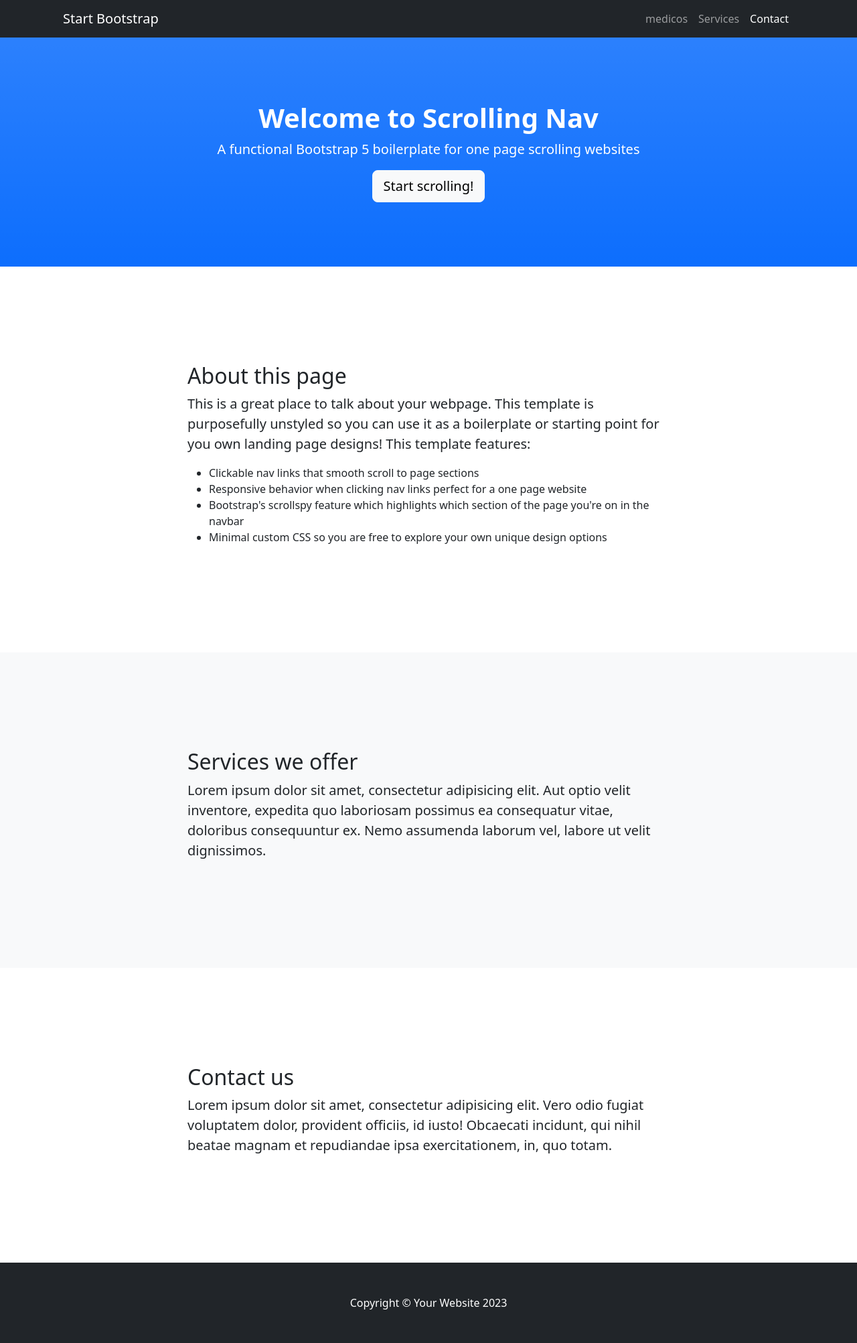
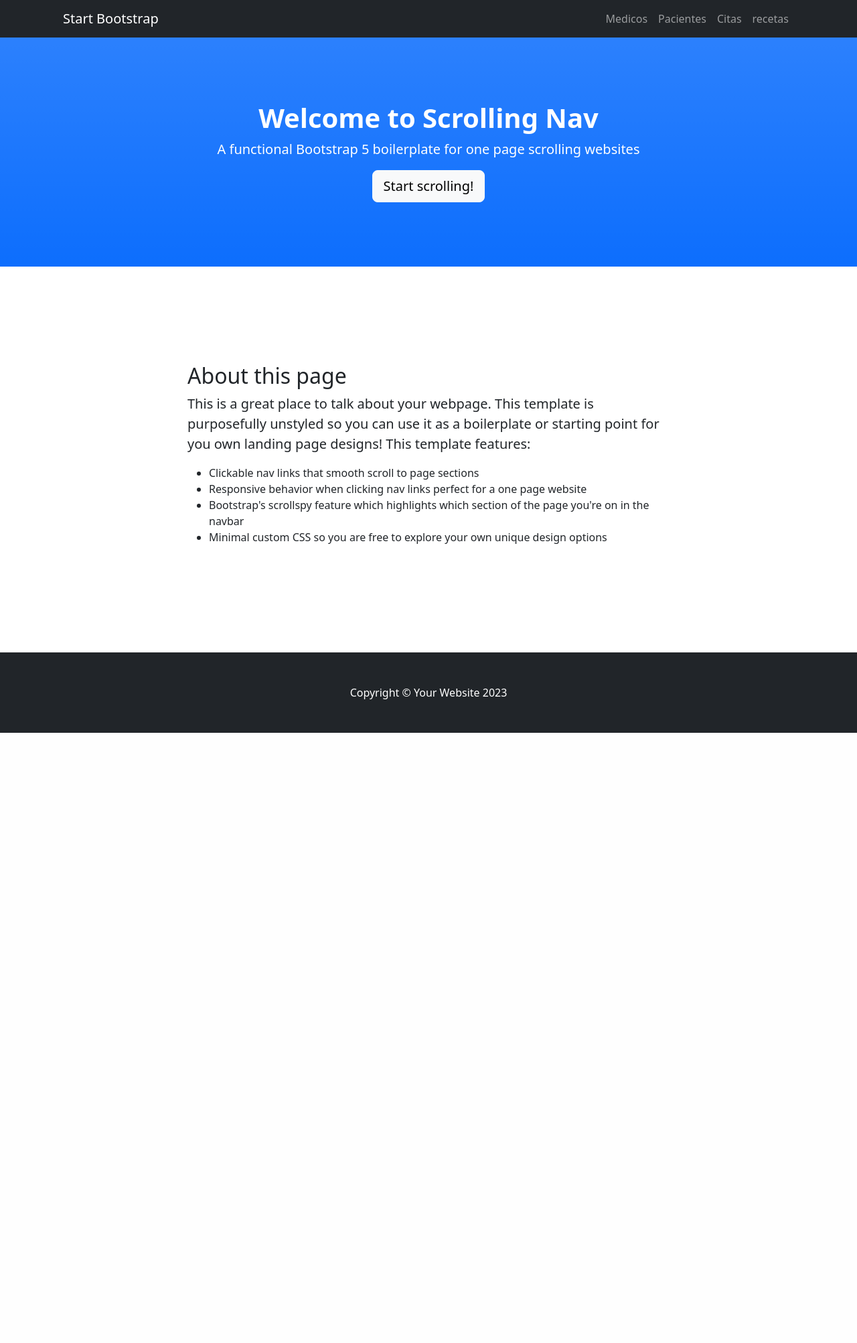
Before and after one commit to brayan084/Tercera-pre-entrega-ZORRO, a Django app: page / in a window 1280 px wide. Shown: the whole page at 67% size. After the commit the page ends 1094 px from the top, so only its background shows below. Run offline with Django 4.2, Linux system fonts and the light colour scheme; some libraries are stand-ins or nearby versions.

Commit message:
changes min

```diff
--- a/project/SwissMedical/models.py
+++ b/project/SwissMedical/models.py
@@ -1,4 +1,5 @@
 from django.db import models
+from datetime import datetime
 
 # Create your models here.
 
@@ -17,6 +18,6 @@ class Citas(models.Model):
     fecha = models.DateField()
 
 class recetas(models.Model):
-    nombre = models.CharField(max_length=50)
+    fecha = models.DateTimeField(auto_now=True)
     descripcion = models.CharField(max_length=50)
     medico = models.ForeignKey(Medicos, on_delete=models.CASCADE)
--- a/project/SwissMedical/templates/crearMedicos.html
+++ b/project/SwissMedical/templates/crearMedicos.html
@@ -8,5 +8,6 @@
 </head>
 <body>
     <h1>Crear Medico</h1>
+    <a href="{% url 'index' %}">Volver a Inicio</a>
 </body>
 </html>
--- a/project/SwissMedical/templates/index.html
+++ b/project/SwissMedical/templates/index.html
@@ -21,9 +21,10 @@
                 <button class="navbar-toggler" type="button" data-bs-toggle="collapse" data-bs-target="#navbarResponsive" aria-controls="navbarResponsive" aria-expanded="false" aria-label="Toggle navigation"><span class="navbar-toggler-icon"></span></button>
                 <div class="collapse navbar-collapse" id="navbarResponsive">
                     <ul class="navbar-nav ms-auto">
-                        <li class="nav-item"><a class="nav-link" href="{% url 'crearMedicos' %}">medicos</a></li>
-                        <li class="nav-item"><a class="nav-link" href="#services">Services</a></li>
-                        <li class="nav-item"><a class="nav-link" href="#contact">Contact</a></li>
+                        <li class="nav-item"><a class="nav-link" href="{% url 'crearMedicos' %}">Medicos</a></li>
+                        <li class="nav-item"><a class="nav-link" href="#services">Pacientes</a></li>
+                        <li class="nav-item"><a class="nav-link" href="#contact">Citas</a></li>
+                        <li class="nav-item"><a class="nav-link" href="#contact">recetas</a></li>
                     </ul>
                 </div>
             </div>
@@ -53,27 +54,7 @@
                 </div>
             </div>
         </section>
-        <!-- Services section-->
-        <section class="bg-light" id="services">
-            <div class="container px-4">
-                <div class="row gx-4 justify-content-center">
-                    <div class="col-lg-8">
-                        <h2>Services we offer</h2>
-                        <p class="lead">Lorem ipsum dolor sit amet, consectetur adipisicing elit. Aut optio velit inventore, expedita quo laboriosam possimus ea consequatur vitae, doloribus consequuntur ex. Nemo assumenda laborum vel, labore ut velit dignissimos.</p>
-                    </div>
-                </div>
-            </div>
-        </section>
-        <!-- Contact section-->
-        <section id="contact">
-            <div class="container px-4">
-                <div class="row gx-4 justify-content-center">
-                    <div class="col-lg-8">
-                        <h2>Contact us</h2>
-                        <p class="lead">Lorem ipsum dolor sit amet, consectetur adipisicing elit. Vero odio fugiat voluptatem dolor, provident officiis, id iusto! Obcaecati incidunt, qui nihil beatae magnam et repudiandae ipsa exercitationem, in, quo totam.</p>
-                    </div>
-                </div>
-            </div>
+
         </section>
         <!-- Footer-->
         <footer class="py-5 bg-dark">
```
